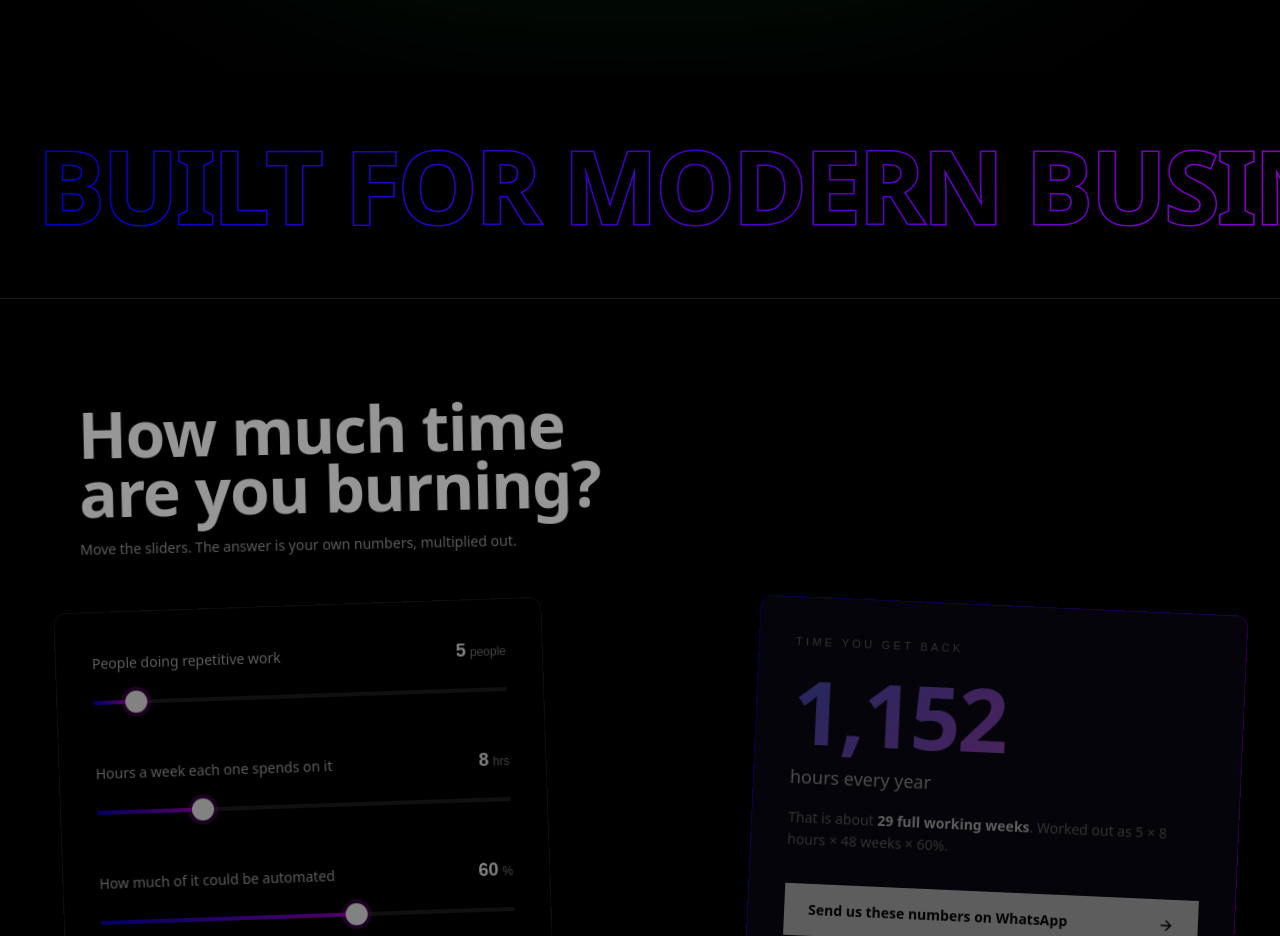
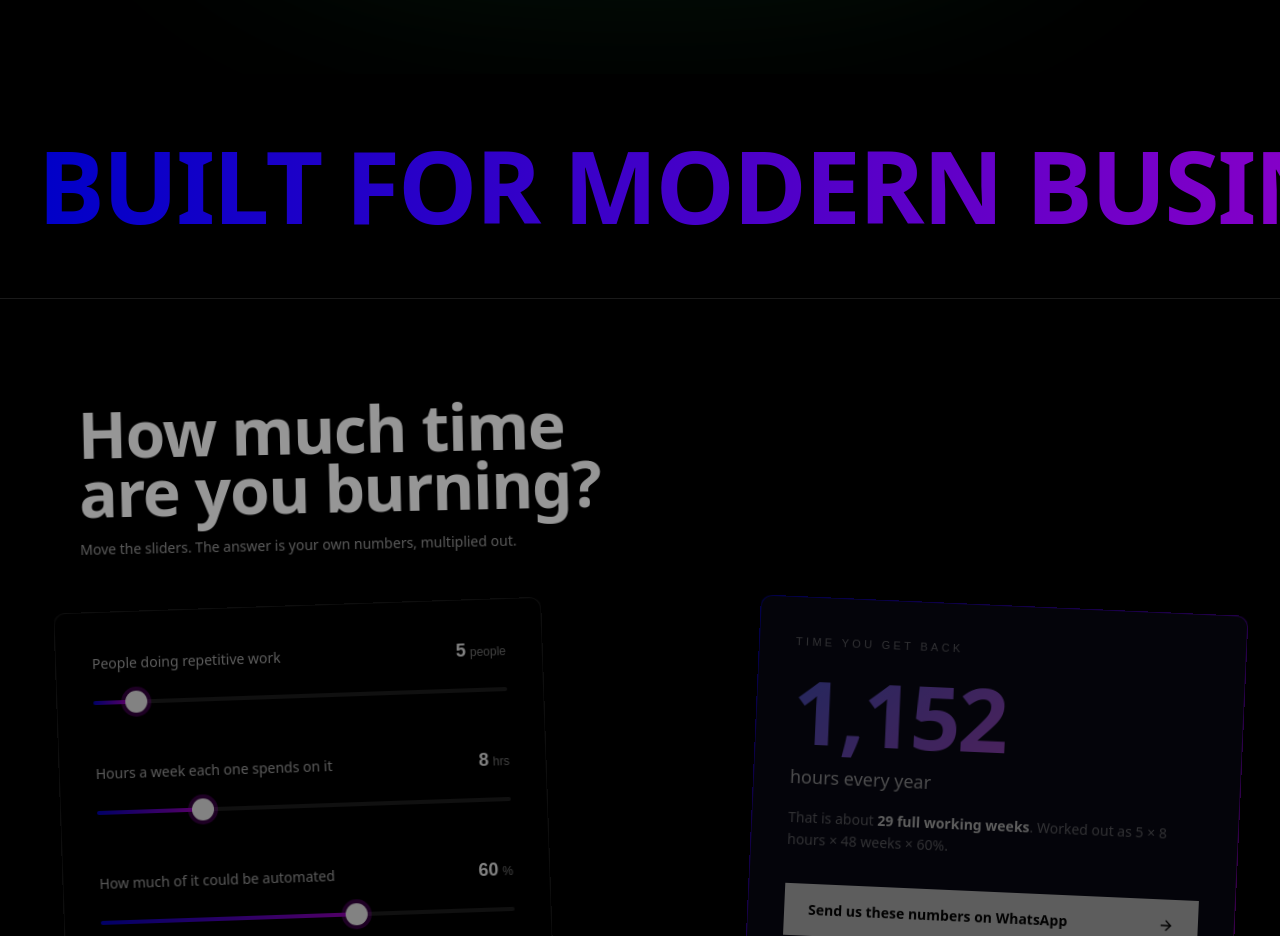
Before and after one commit to sohankulasekara-maker/neuromonkey-website, a Next.js app: page / in a window 1280 px wide. Shown: the part 8600-9536 px from the top of the page. Built offline with nearby package versions, Linux system fonts and the light colour scheme; a web font is replaced by a local one.

Commit message:
style: fill the big marquee words with the brand gradient

```diff
--- a/app/globals.css
+++ b/app/globals.css
@@ -97,16 +97,12 @@ html, body, main, footer { overflow-x: clip; }
   background-clip: text;
 }
 
-/* Hollow letters for the outline marquee */
-.text-outline {
-  /* Brand gradient outline: the gradient is clipped to the letters, the fill
-     paints black over their insides, and the see-through stroke lets the
-     gradient show around the edge. */
+/* Big marquee words, filled with the brand gradient (blue to purple) */
+.text-brand-fill {
   background: linear-gradient(90deg, #0000C8, #A600C8);
   -webkit-background-clip: text;
   background-clip: text;
-  -webkit-text-fill-color: #000;
-  -webkit-text-stroke: 3px transparent;
+  -webkit-text-fill-color: transparent;
 }
 
 /* Card glow that follows the pointer (components/SpotlightCard.tsx) */
--- a/components/ScrollMarquee.tsx
+++ b/components/ScrollMarquee.tsx
@@ -5,7 +5,7 @@ import { motion, useReducedMotion, useScroll, useSpring, useTransform } from "fr
 
 /**
  * A band of huge words that slides sideways as the page scrolls. `reverse`
- * sends it the other way; `outline` draws hollow letters.
+ * sends it the other way; `outline` is the big band with no ribbon behind it, its words filled with the brand gradient.
  */
 const REPEATS = 8;
 const TRAVEL_PERCENT = 22;
@@ -39,7 +39,7 @@ export default function ScrollMarquee({
         <motion.div className={`flex w-max items-center gap-8 whitespace-nowrap md:gap-12 ${outline ? "py-4 md:py-6" : "py-2 md:py-2.5"}`} style={isReduced ? undefined : { x }}>
           {line.map((word, i) => (
             <span key={`${word}-${i}`} className="flex items-center gap-8 md:gap-12">
-              <span className={`font-bold uppercase leading-none ${outline ? "text-outline text-[2.6rem] tracking-[-0.02em] md:text-[6rem]" : "text-base tracking-[0.04em] text-white md:text-2xl"}`}>
+              <span className={`font-bold uppercase leading-none ${outline ? "text-brand-fill text-[2.6rem] tracking-[-0.02em] md:text-[6rem]" : "text-base tracking-[0.04em] text-white md:text-2xl"}`}>
                 {word}
               </span>
               <span className={`font-code ${outline ? "text-xl text-[#A600C8] md:text-4xl" : "text-sm text-white/70 md:text-lg"}`}>✦</span>
```
